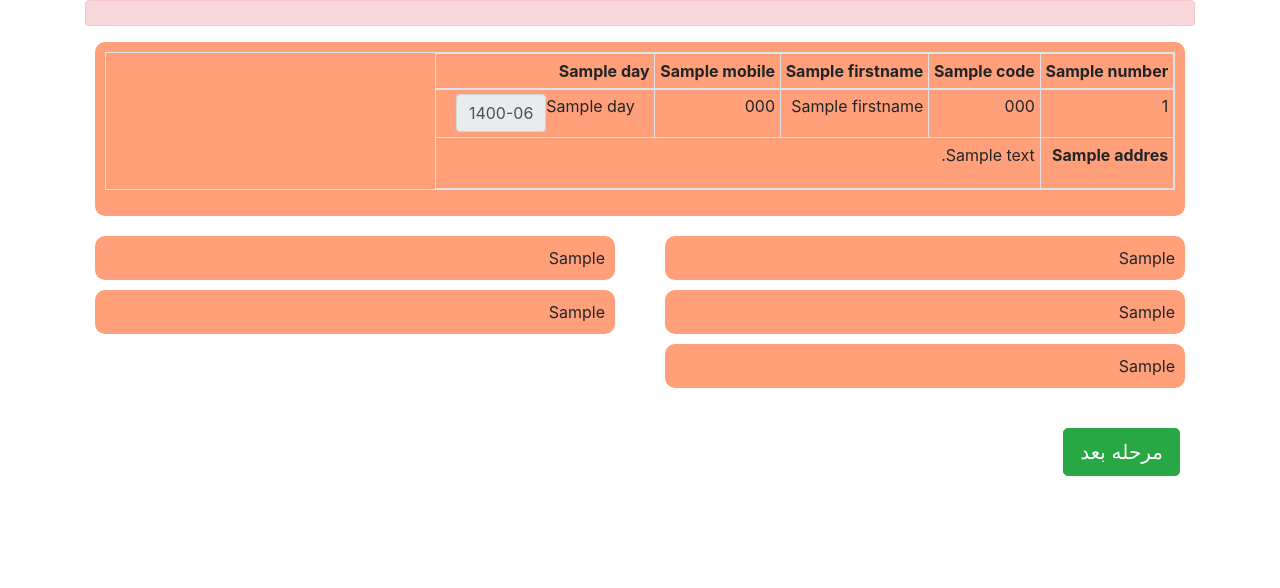
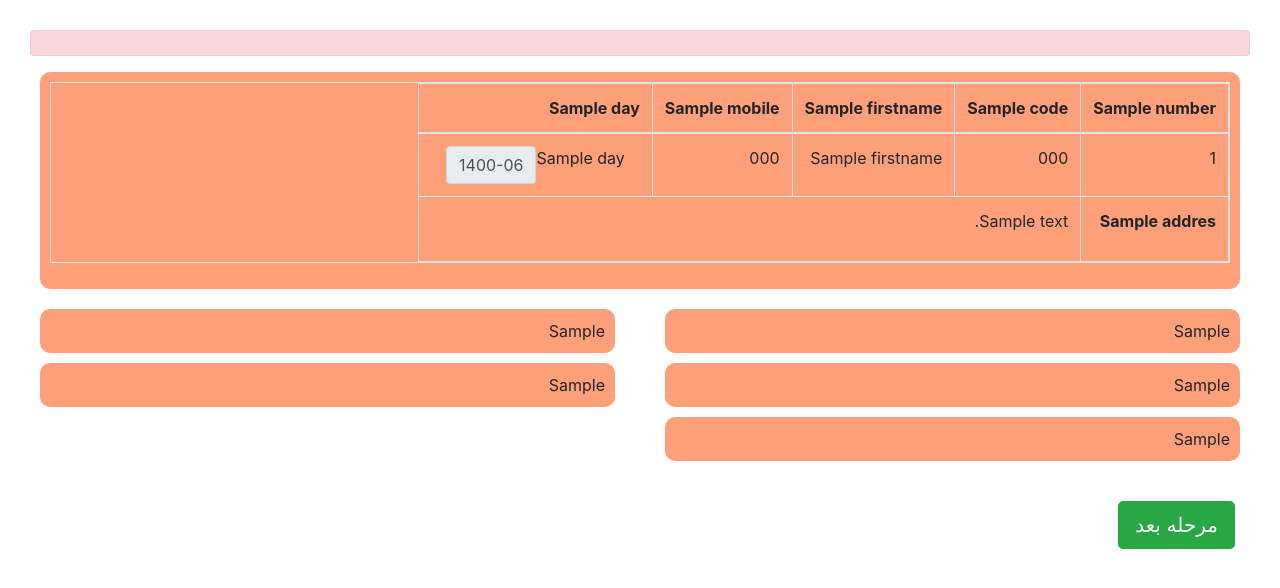
Before and after one commit to msaeiid/Qsnr_Per_V00, a Django app: template templates/Agah/Personal.html in a window 1280 px wide. Shown: the part 56-644 px from the top of the page. Run offline with Django 3.2, Linux system fonts and the light colour scheme; the template is opened without the code that fills it: most values are stand-ins (such as "Sample title", 1, 10 or a date in 2020); some libraries are stand-ins or nearby versions.

Commit message:
portfolio

```diff
--- a/templates/Agah/Childern.html
+++ b/templates/Agah/Childern.html
@@ -51,7 +51,7 @@
                     </strong>
                     {{ S10.title }}
                 </p>
-                <table class="table table-bordered table-hover table-responsive table-sm">
+                <table class="table table-bordered table-responsive table-lg">
                     <thead>
                     <tr>
                         <th rowspan="2" scope="col">
--- a/templates/Agah/Personal.html
+++ b/templates/Agah/Personal.html
@@ -34,7 +34,7 @@
         <form method="post">
             {% csrf_token %}
             <div class="question">
-                <table class="table table-bordered table-hover table-responsive table-sm">
+                <table class="table table-bordered table-responsive table-lg">
                     <thead>
                     <tr>
                         <th>{{ Answersheet_frm.number.label }}</th>
--- a/templates/Agah/base.html
+++ b/templates/Agah/base.html
@@ -18,6 +18,9 @@
             integrity="sha384-JZR6Spejh4U02d8jOt6vLEHfe/JQGiRRSQQxSfFWpi1MquVdAyjUar5+76PVCmYl"
             crossorigin="anonymous"></script>
     <style>
+        .custom_container{
+            margin: 30px;
+        }
         label {
             text-align: right;
         }
@@ -60,9 +63,9 @@
         <span class="navbar-toggler-icon"></span>
     </button>
 </nav>
-<div class="container">
+<div class="custom_container">
     <div class="row">
-        <div class="col-12">
+        <div class="col-lg-12">
             {% block content %}
             {% endblock %}
         </div>
```
Also changed, not shown: Agah/forms.py (+6 -6 lines), templates/Agah/Main.html (+22 -2 lines), db.sqlite3.
